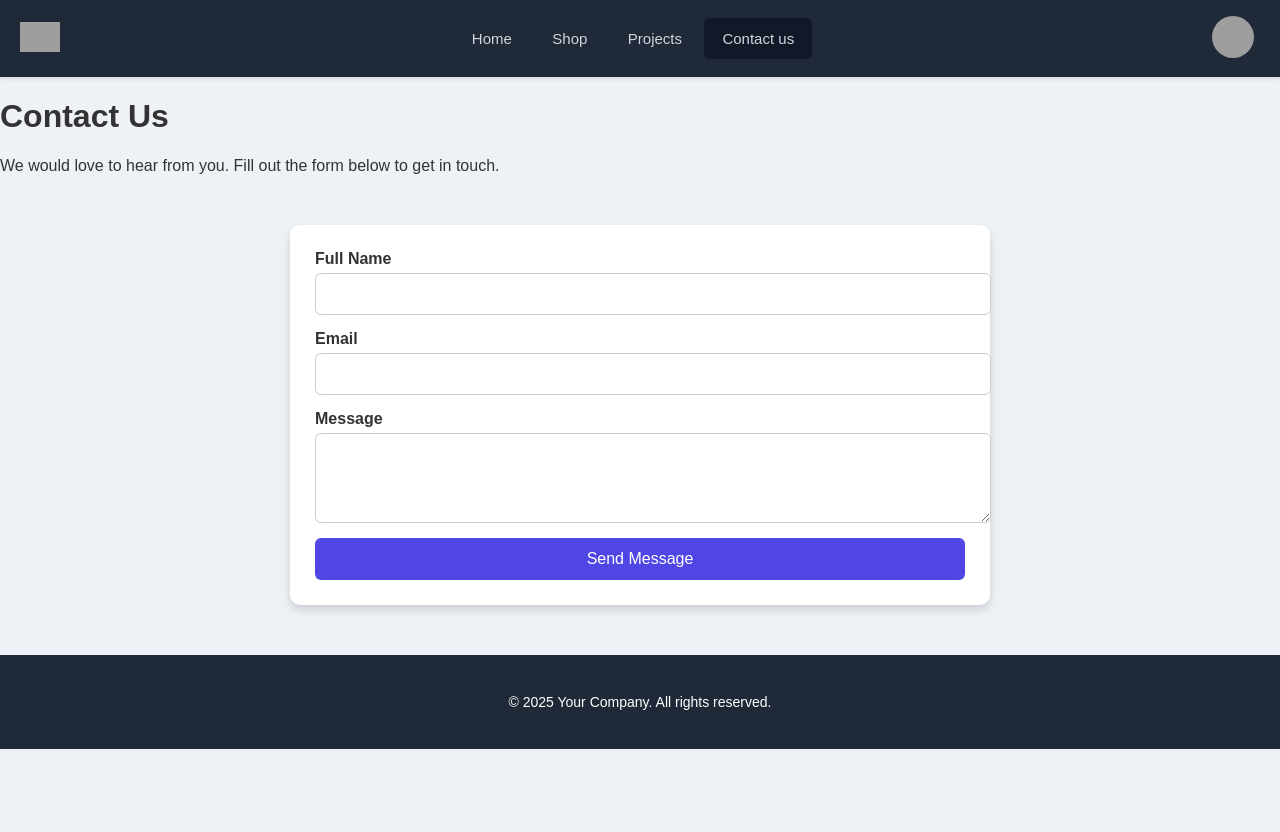
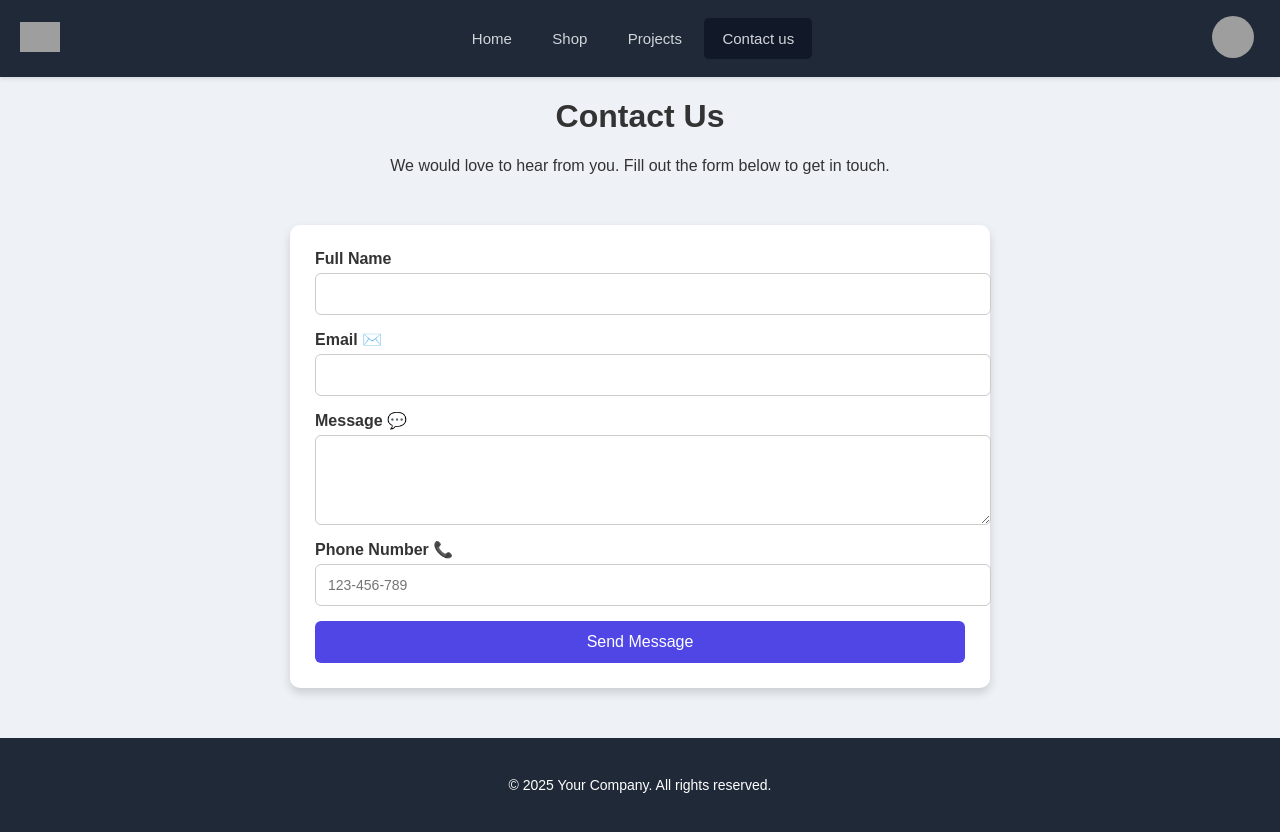
Before and after one commit to ThunderIW/COSC360_final-Project, a PHP site: page /Contact.html in a window 1280 px wide. Before the commit the page ends 749 px from the top, so only its background shows below. Run offline with PHP 8.4, Linux system fonts and the light colour scheme; grey boxes are pictures that could not be loaded.

Commit message:
fixed CSS and HTML
CONTACTPage.css and .html
HomePage.css and .html

are working as intended without the implementation of Tailwind CSS

```diff
--- a/src/CSS/contactPage.css
+++ b/src/CSS/contactPage.css
@@ -64,17 +64,32 @@ nav {
     height: 42px;
 }
 
+.hero h1, .hero p {
+    text-align: center;
+}
+
+
 .dropdown-menu {
     position: absolute;
     right: 0;
     background: white;
     box-shadow: 0px 4px 8px rgba(0, 0, 0, 0.15);
     border-radius: 6px;
-    display: none;
     flex-direction: column;
     width: 160px;
     z-index: 10;
     padding: 10px 0;
+    opacity: 0;
+    transform: translateY(-10px);
+    transition: opacity 0.3s ease, transform 0.3s ease;
+    display: none;
+}
+
+/* Show dropdown when toggled */
+.dropdown-menu.show {
+    display: flex;
+    opacity: 1;
+    transform: translateY(0);
 }
 
 .dropdown-menu a {
@@ -138,6 +153,18 @@ nav {
     background-color: #4338ca;
 }
 
+/* Error Messages */
+.error-message {
+    color: red;
+    font-size: 14px;
+    margin-top: 5px;
+    display: block;
+}
+
+.error-border {
+    border: 2px solid red !important;
+}
+
 /* Footer */
 footer {
     background-color: #1f2937;
--- a/src/Contact.html
+++ b/src/Contact.html
@@ -47,13 +47,18 @@
                 <input type="text" name="name" id="name">
             </div>
             <div class="form-group">
-                <label for="email">Email</label>
+                <label for="email">Email ✉️</label>
                 <input type="email" name="email" id="email">
             </div>
             <div class="form-group">
-                <label for="message">Message</label>
+                <label for="message">Message 💬</label>
                 <textarea name="message" id="message" rows="4"></textarea>
             </div>
+            <div class="form-group">
+                <label for="phone">Phone Number 📞</label>
+                <input placeholder="123-456-789" type="tel" name="phone" id="phone">
+            </div>
+
             <button type="submit">Send Message</button>
         </form>
     </section>
--- a/src/scripts/formValidation.js
+++ b/src/scripts/formValidation.js
@@ -1,6 +1,5 @@
 const form = document.getElementById('contact-form');
-const userFirstName = document.getElementById("first-name");
-const userLastName = document.getElementById("last-name");
+const userName = document.getElementById("name");
 const userEmail = document.getElementById("email");
 const messageToSend = document.getElementById("message");
 const phoneNumber = document.getElementById("phone");
@@ -10,15 +9,10 @@ form.addEventListener('submit', (e) => {
 
     // Remove all previous error messages before validation
     document.querySelectorAll(".error-message").forEach(el => el.remove());
-    document.querySelectorAll(".border-red-500").forEach(el => el.classList.remove("border-red-500"));
+    document.querySelectorAll(".error-border").forEach(el => el.classList.remove("error-border"));
 
-    if (userFirstName.value.trim() === "") {
-        showError(userFirstName, "Please enter your first name!");
-        isValid = false;
-    }
-
-    if (userLastName.value.trim() === "") {
-        showError(userLastName, "Please enter your last name!");
+    if (userName.value.trim() === "") {
+        showError(userName, "Please enter your full name!");
         isValid = false;
     }
 
@@ -35,8 +29,8 @@ form.addEventListener('submit', (e) => {
         isValid = false;
     }
 
-    if (phoneNumber.value.trim() === "" || phoneNumber.value.length < 10) {
-        showError(phoneNumber, "Please enter a valid phone number!");
+    if (!validatePhone(phoneNumber.value)) {
+        showError(phoneNumber, "Please enter a valid phone number (e.g., 123-456-7890)!");
         isValid = false;
     }
 
@@ -47,16 +41,16 @@ form.addEventListener('submit', (e) => {
 
 // Function to Show Errors (Prevents Duplicate Messages)
 function showError(inputElement, message) {
-    // Remove existing error message for this input
     if (inputElement.nextElementSibling && inputElement.nextElementSibling.classList.contains("error-message")) {
         inputElement.nextElementSibling.remove();
     }
 
     const errorDiv = document.createElement("div");
-    errorDiv.classList.add("text-red-500", "font-bold", "mt-1", "error-message");
+    //errorDiv.classList.add("text-red-500", "font-bold", "mt-1", "error-message");
     errorDiv.textContent = message;
+    errorDiv.classList.add("error-message");
 
-    inputElement.classList.add("border-red-500");
+    inputElement.classList.add("error-border");
     inputElement.insertAdjacentElement("afterend", errorDiv);
 }
 
@@ -66,6 +60,12 @@ function validateEmail(email) {
     return re.test(email);
 }
 
+// Function to Validate Phone Number Format (e.g., 123-456-7890)
+function validatePhone(phone) {
+    const phoneRegex = /^\d{3}-\d{3}-\d{4}$/;
+    return phoneRegex.test(phone.trim());
+}
+
 // Remove Errors on Input
 let inputs = document.querySelectorAll('input, textarea');
 inputs.forEach(input => {
@@ -73,6 +73,6 @@ inputs.forEach(input => {
         if (input.nextElementSibling && input.nextElementSibling.classList.contains('error-message')) {
             input.nextElementSibling.remove();
         }
-        input.classList.remove('border-red-500');
+        input.classList.remove('error-border');
     });
 });
--- a/src/scripts/profileDropDown.js
+++ b/src/scripts/profileDropDown.js
@@ -1,6 +1,29 @@
-const userMenu=document.getElementById("user-menu-button");
-const userDropdown=document.getElementById("user-dropdown");
+document.addEventListener("DOMContentLoaded", () => {
+    const userMenu = document.getElementById("user-menu-button");
+    const userDropdown = document.getElementById("user-dropdown");
 
-userMenu.addEventListener("click", () => {
-    userDropdown.classList.toggle("hidden");
-})
+    if (!userMenu || !userDropdown) {
+        console.error("Dropdown elements not found.");
+        return;
+    }
+
+    // Toggle dropdown on button click
+    userMenu.addEventListener("click", (event) => {
+        event.stopPropagation(); // Prevent immediate closing
+        userDropdown.classList.toggle("show"); // Toggle dropdown visibility
+    });
+
+    // Close dropdown when clicking outside
+    document.addEventListener("click", (event) => {
+        if (!userMenu.contains(event.target) && !userDropdown.contains(event.target)) {
+            userDropdown.classList.remove("show");
+        }
+    });
+
+    // Close dropdown when pressing the Escape key
+    document.addEventListener("keydown", (event) => {
+        if (event.key === "Escape") {
+            userDropdown.classList.remove("show");
+        }
+    });
+});
```
Also changed, not shown: src/CSS/homePage.css (+11 -1 lines).
